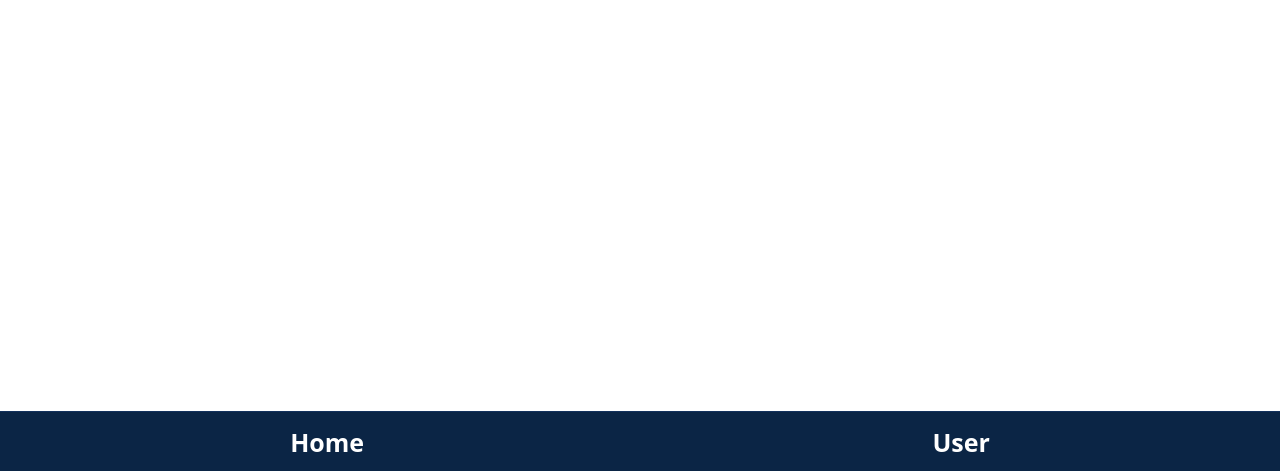
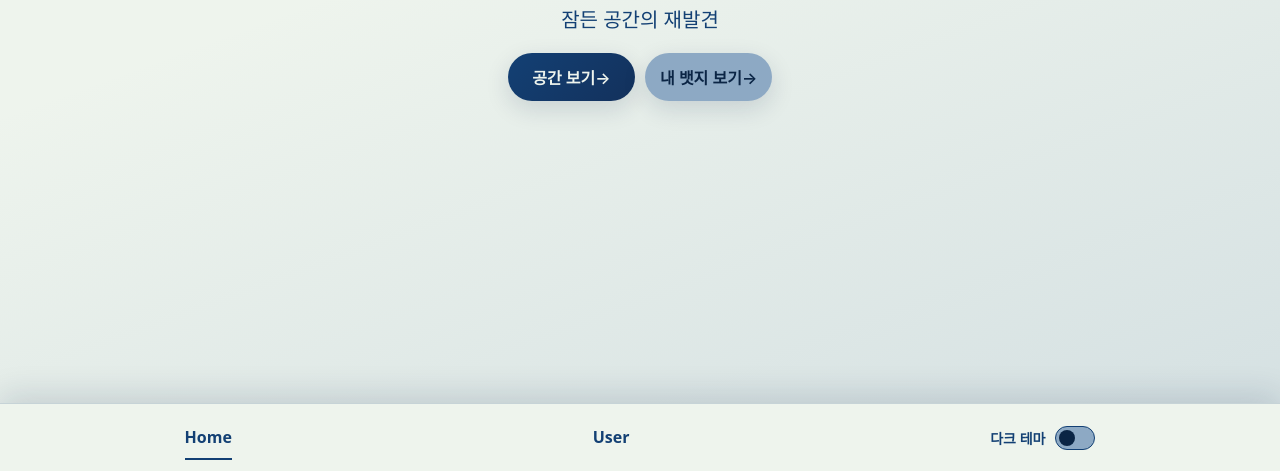
Before and after one commit to MirDraco/space-cycle, a plain HTML site: page views/index.html in a window 1280 px wide. Shown: the part 329-800 px from the top of the page. Drawn offline with Linux system fonts and the light colour scheme; a web font is replaced by a local one.

Commit message:
main-theme color 설정

```diff
--- a/public/css/index.css
+++ b/public/css/index.css
@@ -1,13 +1,68 @@
 #main{
-    position: relative;
+    position: fixed;
     z-index: 1; /*레이어 순서를 올리는 것*/
     text-align: center;
     padding: 40px 30px;
     max-width: 700px;
     max-height: 500px;
     margin: 0 auto;
+    top: 45%;
+    left: 50%;
+    transform: translate(-50%, -50%);
+    width: calc(100% - 32px);
 }
 
 .first-main{
-    font-weight: 700;
+    font-weight: 800;
+    margin: 20px 10px;
+    font-size: 32px;
 }
+
+.second-sub{
+    margin-bottom: 20px;
+    font-size: 20px;
+    font-weight: 400;
+    color: var(--muted);
+}
+
+.third-btn{
+    margin-bottom: 40px;
+    display: inline-grid;
+    grid-template-columns: repeat(2, 1fr);
+    gap: 10px;
+    max-width: 100%;
+    justify-content: center;
+}
+.in-first-btn{
+    padding: 12px 15px;
+    background: linear-gradient(135deg, var(--primary), var(--primary-end));
+    color: var(--primary-text);
+    box-shadow: 0 8px 24px var(--shadow);
+    border-radius: 999px;
+    font-weight: 600;
+    white-space: nowrap; /* 버튼 안의 텍스트 줄 바꿈 막기 */
+}
+
+.in-second-btn{
+    padding: 12px 15px;
+    background: var(--secondary);
+    color: var(--secondary-text);
+    box-shadow: 0 8px 24px var(--shadow);
+    border-radius: 999px;
+    font-weight: 600;
+    white-space: nowrap; /* 버튼 안의 텍스트 줄 바꿈 막기 */
+}
+
+.third-btn a{
+    text-decoration: none;
+}
+
+@media (max-width: 380px){
+    #main{
+        padding-inline: 12px;
+    }
+
+    .first-main{
+        font-size: 28px;
+    }
+}
--- a/public/css/style.css
+++ b/public/css/style.css
@@ -4,7 +4,42 @@
      box-sizing: border-box;
 }
 
+:root {
+     color-scheme: light;
+     --page-bg: #EEF4ED;
+     --page-tint: rgba(141, 169, 196, 0.28);
+     --text: #0B2545;
+     --muted: #134074;
+     --surface: #EEF4ED;
+     --line: rgba(19, 64, 116, 0.18);
+     --primary: #134074;
+     --primary-end: #13315C;
+     --primary-text: #EEF4ED;
+     --secondary: #8DA9C4;
+     --secondary-text: #0B2545;
+     --shadow: rgba(11, 37, 69, 0.14);
+}
+
+:root[data-theme="dark"] {
+     color-scheme: dark;
+     --page-bg: #0B2545;
+     --page-tint: rgba(19, 64, 116, 0.5);
+     --text: #EEF4ED;
+     --muted: #8DA9C4;
+     --surface: #0B2545;
+     --line: rgba(141, 169, 196, 0.25);
+     --primary: #8DA9C4;
+     --primary-end: #8DA9C4;
+     --primary-text: #0B2545;
+     --secondary: #13315C;
+     --secondary-text: #EEF4ED;
+     --shadow: rgba(11, 37, 69, 0.4);
+}
+
 body {
+     min-height: 100vh;
+     color: var(--text);
+     background: linear-gradient(160deg, transparent 35%, var(--page-tint)), var(--page-bg);
      font-family: "Pretendard Variable", Pretendard, system-ui, -apple-system, BlinkMacSystemFont, 'Segoe UI', Roboto, Oxygen, Ubuntu, Cantarell, 'Open Sans', 'Helvetica Neue', sans-serif;
 }
 
@@ -15,9 +50,17 @@ header {
      align-items: center;
      justify-content: space-between;
      padding: 0 16px;
-     background-color: #EEF4ED;
-     font-size: 25px;
+     background: var(--surface);
+     border-bottom: 1px solid var(--line);
+     font-size: 20px;
      font-weight: bolder;
+}
+
+header .btn {
+     display: inline-flex;
+     align-items: center;
+     min-height: 44px;
+     font-size: 14px;
 }
 
 /* CSS 속성으로 <a> 태그 밑줄 지우기, 파란색 지우기 */
@@ -28,22 +71,85 @@ header {
 }
 
 .bottom-nav {
-     height: 60px;
+     z-index: 2;
+     height: calc(68px + env(safe-area-inset-bottom));
      width: 100%;
      padding: 0 16px;
+     padding-bottom: env(safe-area-inset-bottom);
      display: flex;
      gap: 20px;
      align-items: center;
      justify-content: space-around;
-     font-size: 25px;
-     font-weight: bolder;
+     font-size: 16px;
+     font-weight: 600;
      /* 바닥에 고정 */
      position: fixed;
      bottom: 0;
      left: 0;
      right: 0;
      /* 디자인 */
-     background-color: #0B2545;
-     color: #ffffff;
-     border-top: 1px solid #13315C;
+     background: var(--surface);
+     color: var(--muted);
+     border-top: 1px solid var(--line);
+     box-shadow: 0 -8px 32px var(--shadow);
 }
+
+.bottom-nav a {
+     display: inline-flex;
+     align-items: center;
+     justify-content: center;
+     min-width: 44px;
+     min-height: 44px;
+     border-bottom: 2px solid transparent;
+}
+
+.bottom-nav a[aria-current="page"] {
+     border-bottom-color: var(--muted);
+}
+
+.theme-switch {
+     display: inline-flex;
+     align-items: center;
+     gap: 10px;
+     min-height: 44px;
+     font-size: 14px;
+     white-space: nowrap;
+     cursor: pointer;
+}
+
+#theme-toggle {
+     appearance: none;
+     width: 40px;
+     height: 24px;
+     border: 1px solid var(--muted);
+     border-radius: 999px;
+     background: var(--secondary);
+     cursor: pointer;
+     flex-shrink: 0;
+}
+
+#theme-toggle::before {
+     content: "";
+     display: block;
+     width: 16px;
+     height: 16px;
+     margin: 3px;
+     border-radius: 50%;
+     background: var(--text);
+}
+
+#theme-toggle:checked::before {
+     transform: translateX(16px);
+}
+
+a:focus-visible,
+#theme-toggle:focus-visible {
+     outline: 2px solid var(--muted);
+     outline-offset: 4px;
+}
+
+@media (max-width: 380px) {
+     .bottom-nav {
+          gap: 12px;
+     }
+}
--- /dev/null
+++ b/public/js/theme.js
@@ -0,0 +1,42 @@
+(() => {
+    const storageKey = 'space-cycle-theme';
+    const systemTheme = window.matchMedia('(prefers-color-scheme: dark)');
+    let savedTheme = null;
+
+    try {
+        const storedValue = localStorage.getItem(storageKey);
+        if (storedValue === 'light' || storedValue === 'dark') {
+            savedTheme = storedValue;
+        }
+    } catch {}
+
+    const applyTheme = (theme) => {
+        document.documentElement.dataset.theme = theme;
+        const toggle = document.getElementById('theme-toggle');
+        if (toggle) {
+            toggle.checked = theme === 'dark';
+        }
+    };
+
+    applyTheme(savedTheme || (systemTheme.matches ? 'dark' : 'light'));
+
+    document.addEventListener('DOMContentLoaded', () => {
+        const toggle = document.getElementById('theme-toggle');
+        if (!toggle) return;
+
+        applyTheme(document.documentElement.dataset.theme);
+        toggle.addEventListener('change', () => {
+            savedTheme = toggle.checked ? 'dark' : 'light';
+            applyTheme(savedTheme);
+            try {
+                localStorage.setItem(storageKey, savedTheme);
+            } catch {}
+        });
+    });
+
+    systemTheme.addEventListener('change', (event) => {
+        if (!savedTheme) {
+            applyTheme(event.matches ? 'dark' : 'light');
+        }
+    });
+})();
--- a/views/index.html
+++ b/views/index.html
@@ -6,6 +6,8 @@
     <link rel="stylesheet" as="style" crossorigin href="https://cdn.jsdelivr.net/gh/orioncactus/pretendard@v1.3.9/dist/web/static/pretendard.min.css"/>
     <link rel="icon" type="image/x-icon" href="/images/rounded-favicon_32.png">
     <link rel="stylesheet" href="/css/style.css">
+    <link rel="stylesheet" href="/css/index.css">
+    <script src="/js/theme.js"></script>
     <title>Space Cycle</title>
 </head>
 <!-- body 시작 -->
@@ -21,16 +23,23 @@
     </header>
     <!-- 메인 공간 -->
     <main>
-        <link rel="stylesheet" href="/css/index.css">
         <div id="main">
             <h1 class="first-main">SPACE CYCLE</h1>
             <p class="second-sub">잠든 공간의 재발견</p>
+            <div class="third-btn">
+                <a href="/" class="in-first-btn">공간 보기<span class="fv-btn-arrow">→</span></a>
+                <a href="/" class="in-second-btn">내 뱃지 보기<span class="fv-btn-arrow">→</span></a>
+            </div>
         </div>
     </main>
     <!-- 내비게이션 바 공간 -->
     <nav class="bottom-nav">
-        <a href="" id="link-non-color">Home</a>
+        <a href="" id="link-non-color" aria-current="page">Home</a>
         <a href="" id="link-non-color">User</a>
+        <label class="theme-switch" title="다크 테마 전환">
+            <span>다크 테마</span>
+            <input type="checkbox" id="theme-toggle" role="switch" aria-label="다크 테마">
+        </label>
     </nav>
 </body>
 <!-- body 끝 -->
```
Also changed, not shown: views/login.html (+2 -0 lines).
